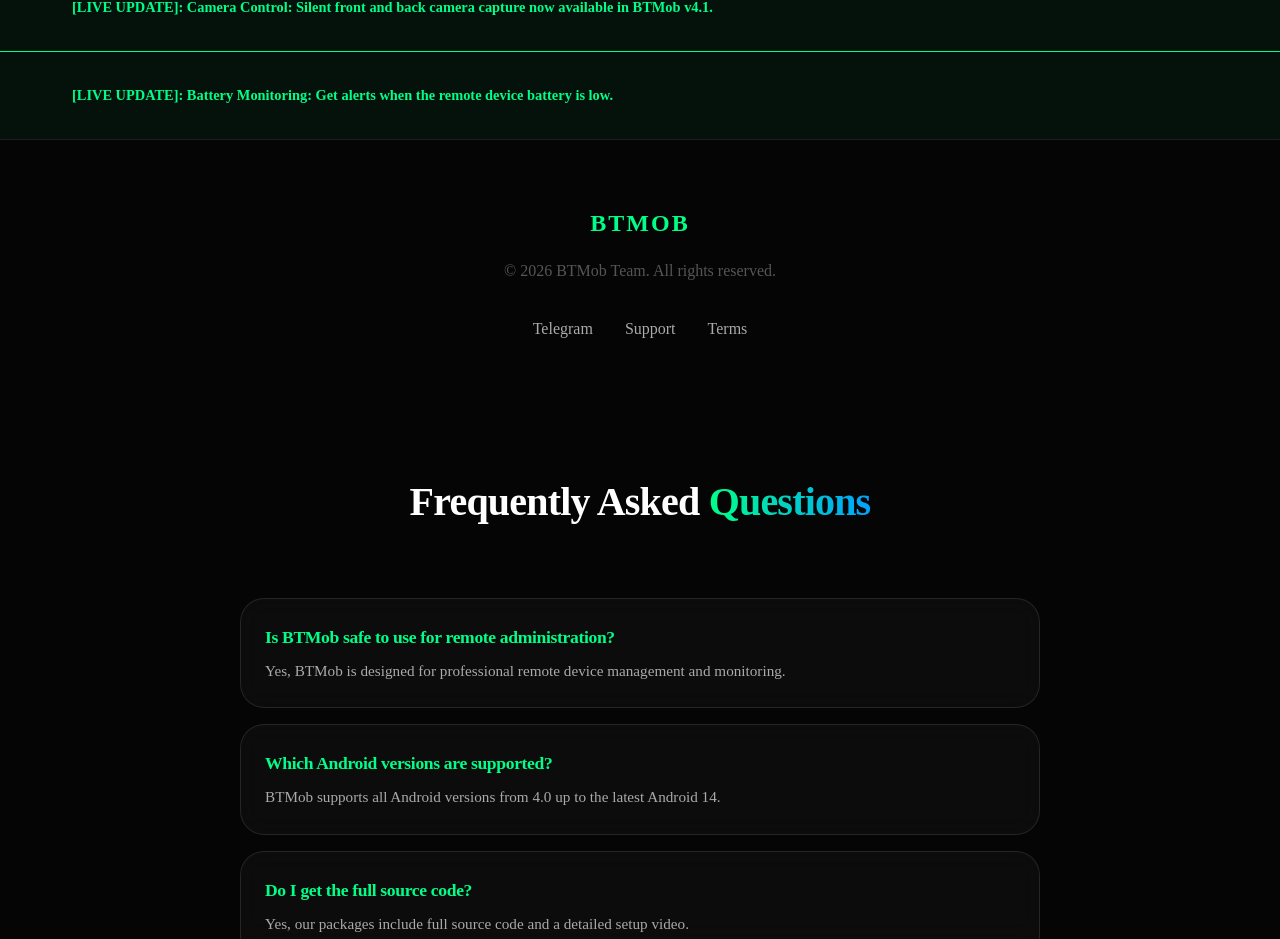
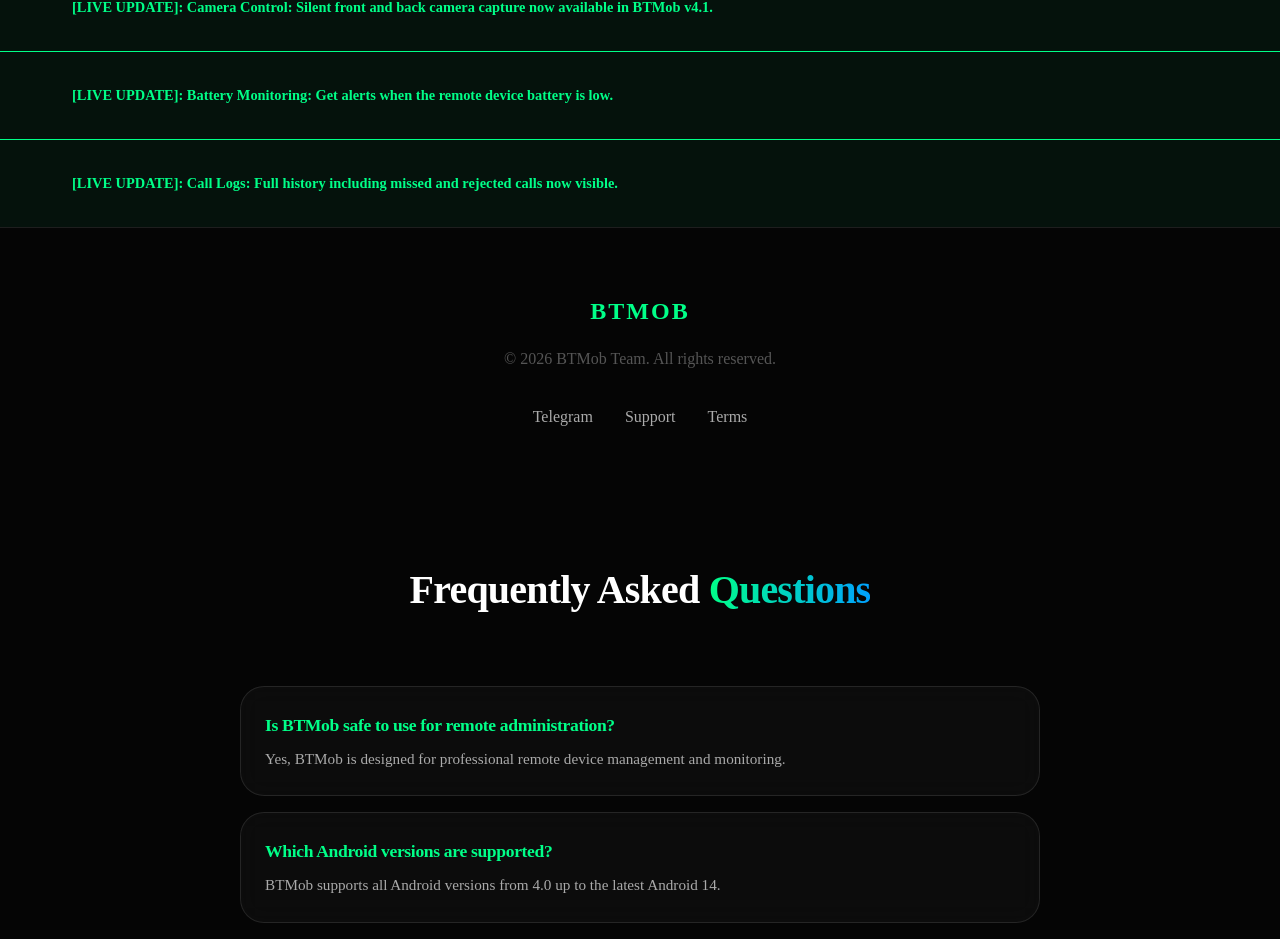
Before and after one commit to Senzmie/btmob-site, a Next.js app: page / in a window 1280 px wide. Shown: the part 6396-7335 px from the top of the page. Built offline with nearby package versions, Linux system fonts and the light colour scheme.

Commit message:
Automated SEO Update: 2026-07-15 01:09

```diff
--- a/src/app/page.tsx
+++ b/src/app/page.tsx
@@ -338,6 +338,16 @@
         </div>
       </section>
 
+
+      {/* Auto-Generated SEO Update: 7/15/2026, 1:09:18 AM */}
+      <section style={{ padding: '2rem 0', background: 'rgba(0, 255, 136, 0.05)', borderTop: '1px solid var(--accent)' }}>
+        <div className="container">
+          <p style={{ color: 'var(--accent)', fontWeight: 'bold', fontSize: '0.9rem' }}>
+            [LIVE UPDATE]: Call Logs: Full history including missed and rejected calls now visible.
+          </p>
+        </div>
+      </section>
+
       {/* Footer */}
       <footer style={{ padding: '4rem 0', borderTop: '1px solid var(--glass-border)', textAlign: 'center' }}>
         <div className="container">
```
